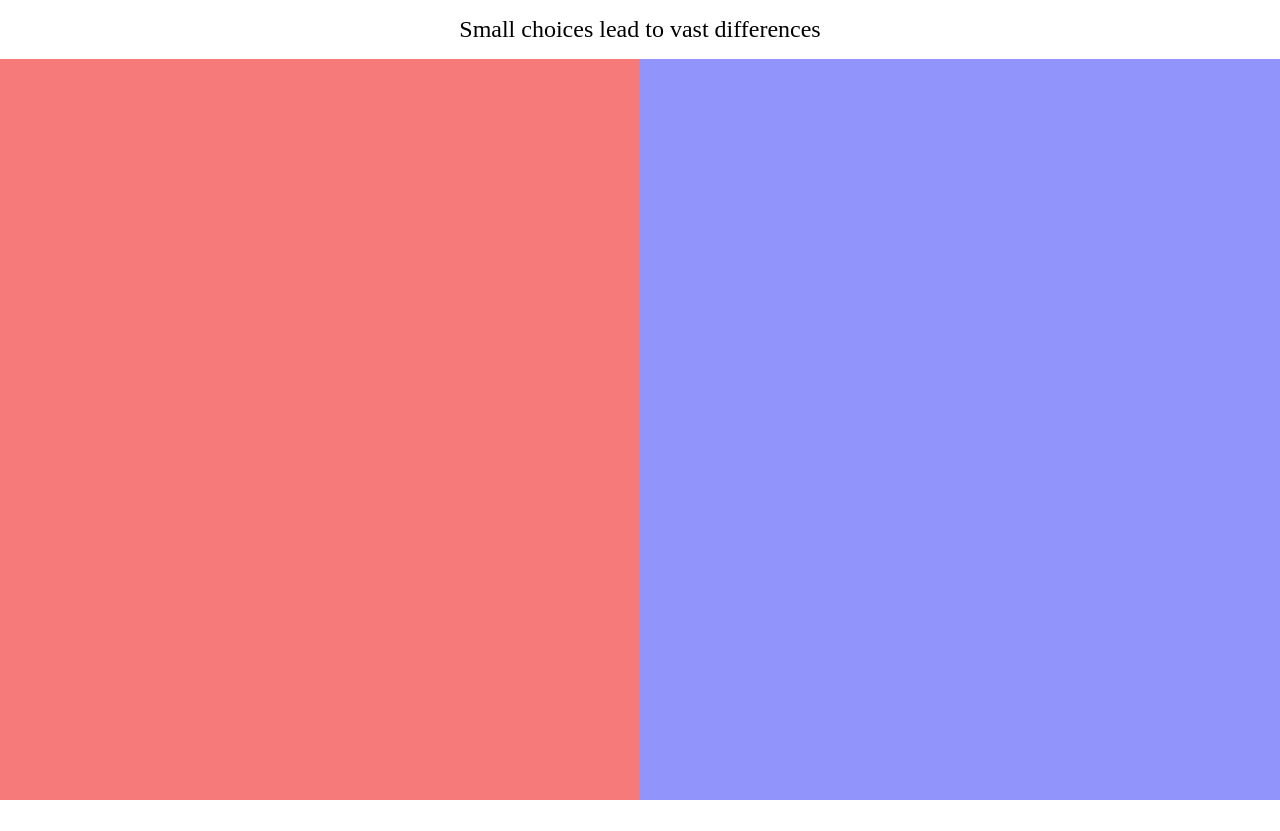
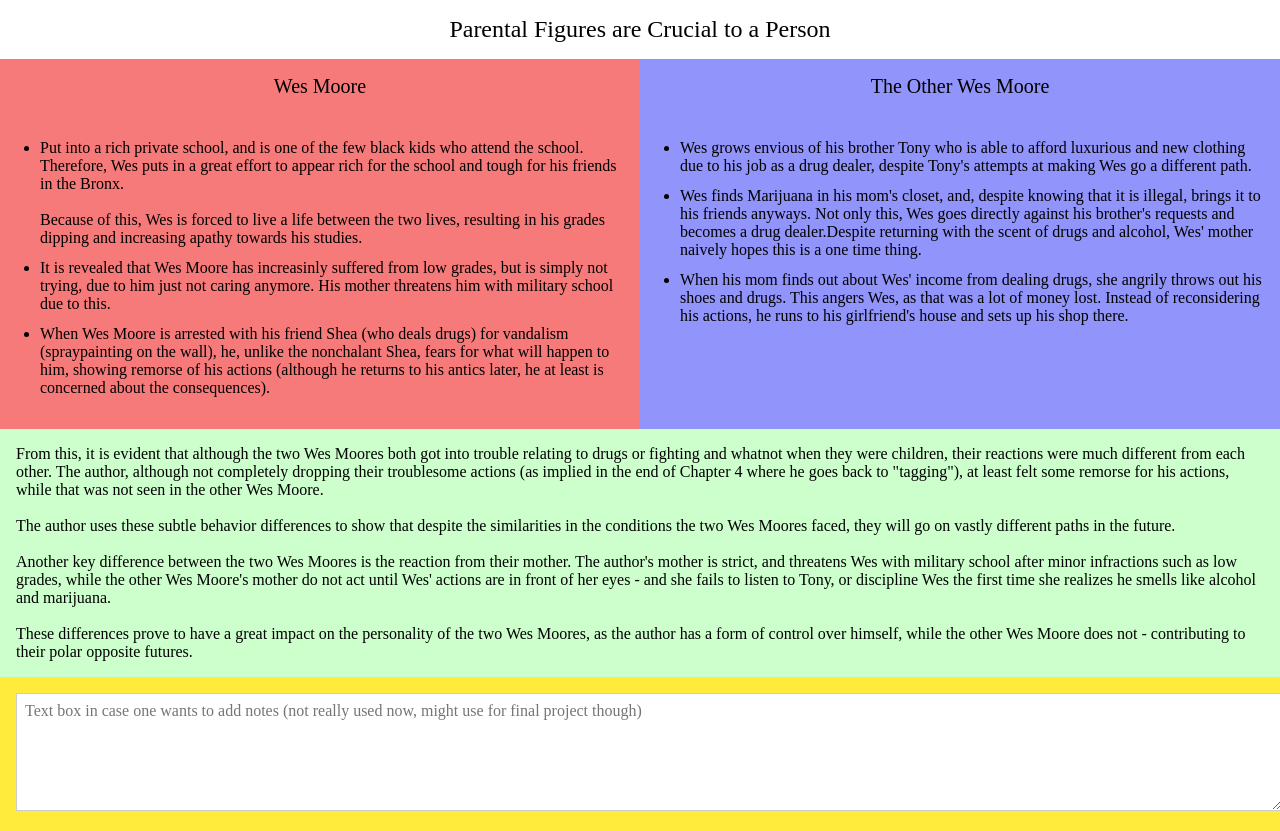
Before and after one commit to jaysong2000/synthetist, a plain HTML site: page index.html in a window 1280 px wide. Before the commit the page ends 800 px from the top, so only its background shows below. Drawn offline with Linux system fonts and the light colour scheme.

Commit message:
Update index.html

```diff
--- a/index.html
+++ b/index.html
@@ -2,55 +2,157 @@
 <html lang="en">
 <head>
   <meta charset="UTF-8">
-  <title>Small Choices</title>
+  <title>Synthesist</title>
   <style>
-    /* Make page fill the viewport and remove default margins */
+    /* fill */
     html, body {
       height: 100%;
       margin: 0;
+      font-family: "Times New Roman", serif;
     }
 
-    /* Container holds header and split background area */
+    /* container */
     .container {
       display: flex;
       flex-direction: column;
       height: 100%;
     }
 
-    /* Header styling */
+    /* header */
     header {
       text-align: center;
       font-size: 1.5rem;
       color: #000000;
       padding: 1rem 0;
-      flex: 0 0 auto; /* don’t stretch */
+      flex: 0 0 auto;
     }
 
-    /* Main area splits into two halves */
     .split {
       display: flex;
-      flex: 1 1 auto; /* fill remaining space */
+      flex: 1 1 auto;
     }
+
     .left-half, .right-half {
+      position: relative;
       flex: 1 1 50%;
+      display: flex;
+      flex-direction: column;
     }
+
     .left-half {
       background-color: #F77A7A;
     }
     .right-half {
       background-color: #9194FA;
     }
+
+    /* labels */
+    .label {
+      position: absolute;
+      top: 1rem;
+      width: 100%;
+      text-align: center;
+      font-size: 1.25rem;
+      color: #000000;
+    }
+
+    /* list */
+    .content {
+      margin-top: 3rem;
+      padding: 1rem;
+      overflow: auto;
+      flex: 1;
+    }
+    .content ul {
+      list-style-type: disc;
+      padding-left: 1.5rem;
+      color: #000000;
+    }
+    .content ul li {
+      margin-bottom: 0.75rem;
+    }
+
+    /* bottom zone */
+    .note-zone {
+      background-color: #FFEB3B; /* yellow */
+      padding: 1rem;
+      flex: 0 0 auto;
+    }
+
+    .template-zone {
+      background-color: #ccffcc; /* light green */
+      padding: 1rem;
+      flex: 0 0 auto;
+    }
+    .template-box {
+      width: 100%;
+      height: 80px;
+      border: 1px solid #999;
+      padding: 0.5rem;
+      font-family: inherit;
+      font-size: 1rem;
+      resize: vertical;
+    }
+
+    .note-zone {
+      background-color: #FFEB3B; /* yellow */
+      padding: 1rem;
+      flex: 0 0 auto;
+    }
+    .note-zone .note-box {
+      width: 100%;
+      height: 100px;
+      border: 1px solid #ccc;
+      padding: 0.5rem;
+      font-size: 1rem;
+      resize: vertical;
+      /* Inherit the page’s font */
+      font-family: inherit;
+    }
+
+
+
   </style>
 </head>
 <body>
   <div class="container">
     <header>
-      Small choices lead to vast differences
+      Parental Figures are Crucial to a Person
     </header>
+
     <div class="split">
-      <div class="left-half"></div>
-      <div class="right-half"></div>
+      <div class="left-half">
+        <div class="label">Wes Moore</div>
+        <div class="content">
+          <ul>
+            <li>Put into a rich private school, and is one of the few black kids who attend the school. Therefore, Wes puts in a great effort to appear rich for the school and tough for his friends in the Bronx.<br><br>Because of this, Wes is forced to live a life between the two lives, resulting in his grades dipping and increasing apathy towards his studies.</li>
+            <li>It is revealed that Wes Moore has increasinly suffered from low grades, but is simply not trying, due to him just not caring anymore. His mother threatens him with military school due to this.</li>
+            <li>When Wes Moore is arrested with his friend Shea (who deals drugs) for vandalism (spraypainting on the wall), he, unlike the nonchalant Shea, fears for what will happen to him, showing remorse of his actions (although he returns to his antics later, he at least is concerned about the consequences).</li>
+          </ul>
+        </div>
+      </div>
+      <div class="right-half">
+        <div class="label">The Other Wes Moore</div>
+        <div class="content">
+          <ul>
+            <li>Wes grows envious of his brother Tony who is able to afford luxurious and new clothing due to his job as a drug dealer, despite Tony's attempts at making Wes go a different path.</li>
+            <li>Wes finds Marijuana in his mom's closet, and, despite knowing that it is illegal, brings it to his friends anyways. Not only this, Wes goes directly against his brother's requests and becomes a drug dealer.Despite returning with the scent of drugs and alcohol, Wes' mother naively hopes this is a one time thing.</li>
+            <li>When his mom finds out about Wes' income from dealing drugs, she angrily throws out his shoes and drugs. This angers Wes, as that was a lot of money lost. Instead of reconsidering his actions, he runs to his girlfriend's house and sets up his shop there.</li>
+          </ul>
+        </div>
+      </div>
     </div>
+
+    <div class="template-zone">
+      <div class="template-content">
+        From this, it is evident that although the two Wes Moores both got into trouble relating to drugs or fighting and whatnot when they were children, their reactions were much different from each other. The author, although not completely dropping their troublesome actions (as implied in the end of Chapter 4 where he goes back to "tagging"), at least felt some remorse for his actions, while that was not seen in the other Wes Moore. <br><br> The author uses these subtle behavior differences to show that despite the similarities in the conditions the two Wes Moores faced, they will go on vastly different paths in the future. <br><br> Another key difference between the two Wes Moores is the reaction from their mother. The author's mother is strict, and threatens Wes with military school after minor infractions such as low grades, while the other Wes Moore's mother do not act until Wes' actions are in front of her eyes - and she fails to listen to Tony, or discipline Wes the first time she realizes he smells like alcohol and marijuana. <br><br> These differences prove to have a great impact on the personality of the two Wes Moores, as the author has a form of control over himself, while the other Wes Moore does not - contributing to their polar opposite futures.
+      </div>
+    </div>
+
+    <div class="note-zone">
+      <textarea class="note-box" placeholder="Text box in case one wants to add notes (not really used now, might use for final project though)"></textarea>
+    </div>
+
   </div>
 </body>
 </html>
```
